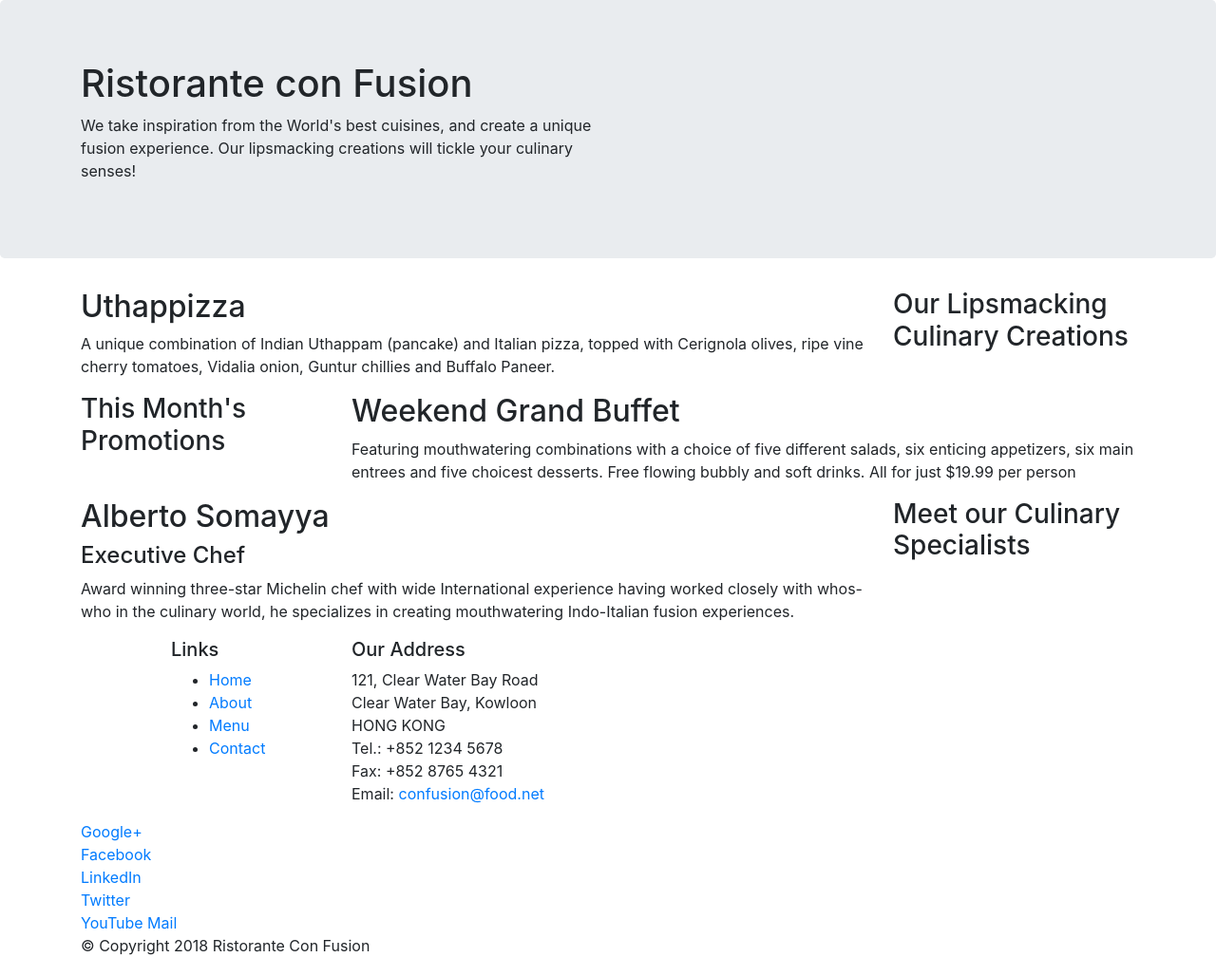
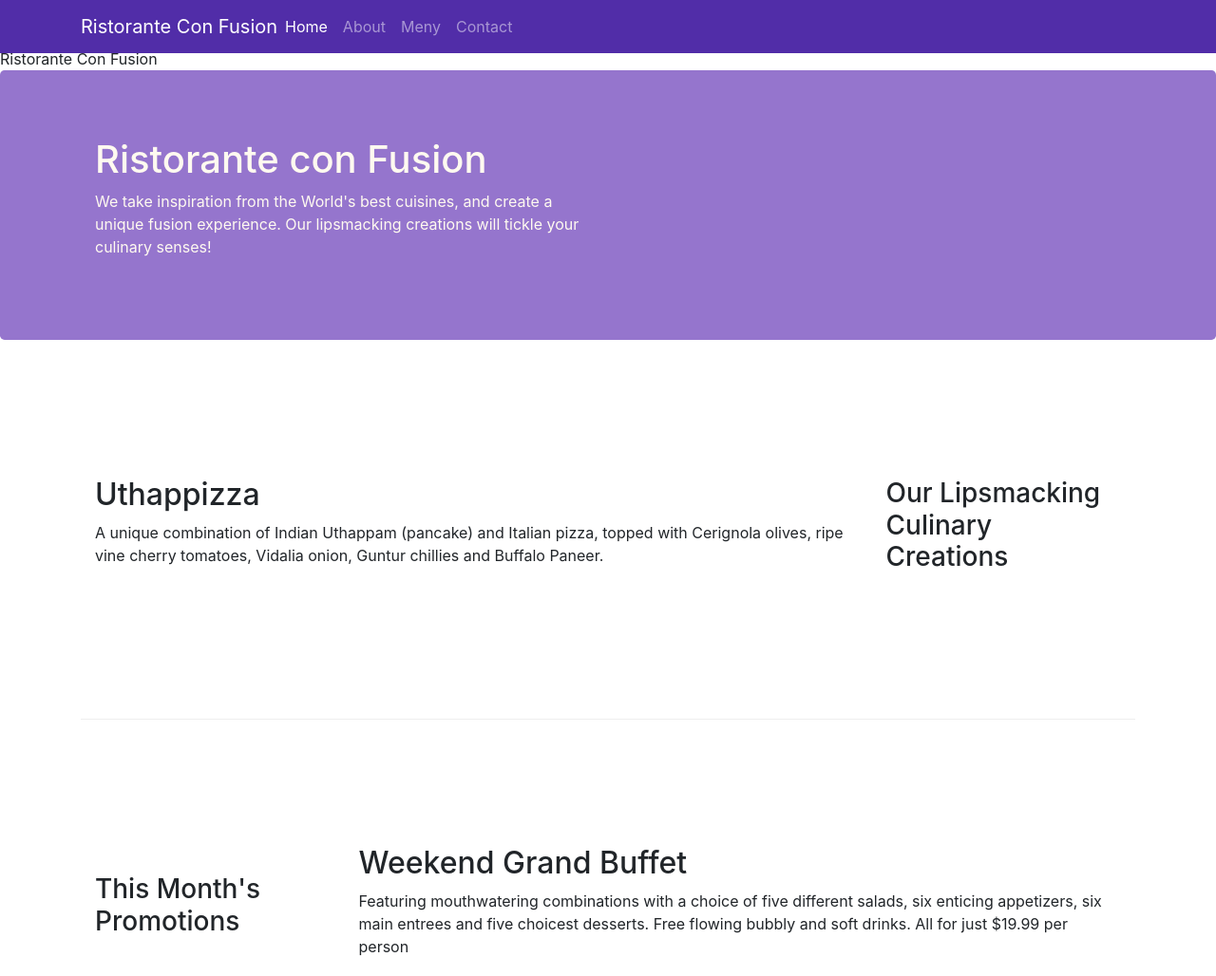
Before and after one commit to SARTHAK-27/Front-end-with-Bootstrap, a website: page index.html in a window 1280 px wide. Shown: the top 1028 px of the page at 95% size. Drawn offline with nearby package versions, Linux system fonts and the light colour scheme.

Commit message:
navbar and breadcrumbs

```diff
--- /dev/null
+++ b/css/styles.css
@@ -0,0 +1,33 @@
+.row-header{
+    margin: 0px auto;
+    padding: 0px auto;
+}
+.row-content{
+    margin: 0px auto;
+    padding: 50px 0px 50px 0px;
+    border-bottom: 1px ridge ;
+    min-height: 400px;
+}
+.footer{
+    background-color: #D1C4E9;
+    padding: 20px 0px 20px 0px;
+    margin: 0px auto;
+}
+.jumbotron{
+    padding: 70px 30px 70px 30px;
+    margin: 0px auto;
+    background-color: #9575CD;
+    color: floralwhite;
+}
+.address{
+    font-size: 80%;
+    margin: 0px;
+    color: #0f0f0f;
+}
+body{
+    padding: 50px 0px 0px 0px;
+    z-index: 0;
+}
+.navbar-dark{
+    background-color: #512DA8;
+}
--- a/index.html
+++ b/index.html
@@ -9,14 +9,32 @@
 
         <!-- Bootstrap CSS -->
         <link rel="stylesheet" href="node_modules/bootstrap/dist/css/bootstrap.min.css">
+        <link rel="stylesheet" href="css/styles.css"
     <title>Ristorante Con Fusion</title>
 </head>
+
+<nav class="navbar navbar-dark navbar-expand-sm fixed-top">
+    <div class="container">
+        <button class="navbar-toggler" type="button" data-toggle="collapse" data-target="#Navbar">
+            <span class="navbar-toggler-icon"></span>
+        </button>
+        <a class="navbar-brand mr-auto" href="#">Ristorante Con Fusion</a>
+        <div class="collapse navbar-collapse" id="Navbar">
+            <ul class="navbar-nav mr-auto">
+                <li class="nav-item active"><a class="nav-link" href="#">Home</a></li>
+                <li class="nav-item"><a class="nav-link" href="./aboutus.html">About</a></li>
+                <li class="nav-item"><a class="nav-link" href="#">Meny</a></li>
+                <li class="nav-item"><a class="nav-link" href="#">Contact</a></li>
+            </ul>
+            </div>
+    </div>
+</nav>
 
 <body>
 
     <header class="jumbotron">
             <div class="container">
-                <div class="row">
+                <div class="row row-header">
                 <div class="col-12 col-sm-6">
                     <h1>Ristorante con Fusion</h1>
                     <p>We take inspiration from the World's best cuisines, and create a unique fusion experience. Our lipsmacking creations will tickle your culinary senses!</p>
@@ -28,7 +46,7 @@
     </header>
 
     <div class="container">
-        <div class="row">
+        <div class="row row-content align-items-center">
             <div class="col-12 col-sm-4 order-sm-last col-md-3">
                 <h3>Our Lipsmacking Culinary Creations</h3>
             </div>
@@ -39,7 +57,7 @@
         </div>
 
 
-        <div class="row">
+        <div class="row row-content align-items-center">
             <div class="col-12 col-sm-4 col-md-3">
                 <h3>This Month's Promotions</h3>
             </div>
@@ -49,7 +67,7 @@
             </div>
         </div>
 
-        <div class="row">
+        <div class="row row-content align-items-center">
             <div class="col-12 col-sm-4 order-sm-last col-md-3">
                 <h3>Meet our Culinary Specialists</h3>
             </div>
@@ -61,21 +79,21 @@
         </div>
     </div>
 
-    <footer>
+    <footer class="footer">
         <div class="container">
             <div class="row">
                 <div class="col-4 offset-1 col-sm-2">
                     <h5>Links</h5>
-                    <ul>
+                    <ul class="list-unstyled">
                         <li><a href="#">Home</a></li>
-                        <li><a href="#">About</a></li>
+                        <li><a href="./aboutus.html">About</a></li>
                         <li><a href="#">Menu</a></li>
                         <li><a href="#">Contact</a></li>
                     </ul>
                 </div>
                 <div class="col-7 col-sm-5">
                     <h5>Our Address</h5>
-                    <address>
+                    <address class="address">
 		              121, Clear Water Bay Road<br>
 		              Clear Water Bay, Kowloon<br>
 		              HONG KONG<br>
@@ -84,8 +102,8 @@
 		              Email: <a href="mailto:confusion@food.net">confusion@food.net</a>
 		           </address>
                 </div>
-                <div>
-                    <div class="col-12 col-sm-4">
+                <div class="col-12 col-sm-4 align-self-center">
+                    <div class="text-center">
                         <a href="http://google.com/+">Google+</a>
                         <a href="http://www.facebook.com/profile.php?id=">Facebook</a>
                         <a href="http://www.linkedin.com/in/">LinkedIn</a>
@@ -95,7 +113,7 @@
                     </div>
                 </div>
            </div>
-           <div class="row">
+           <div class="row justify-content-center">
                 <div class="col-auto">
                     <p>© Copyright 2018 Ristorante Con Fusion</p>
                 </div>
```
Also changed, not shown: aboutus.html (added, +144 -0 lines).
